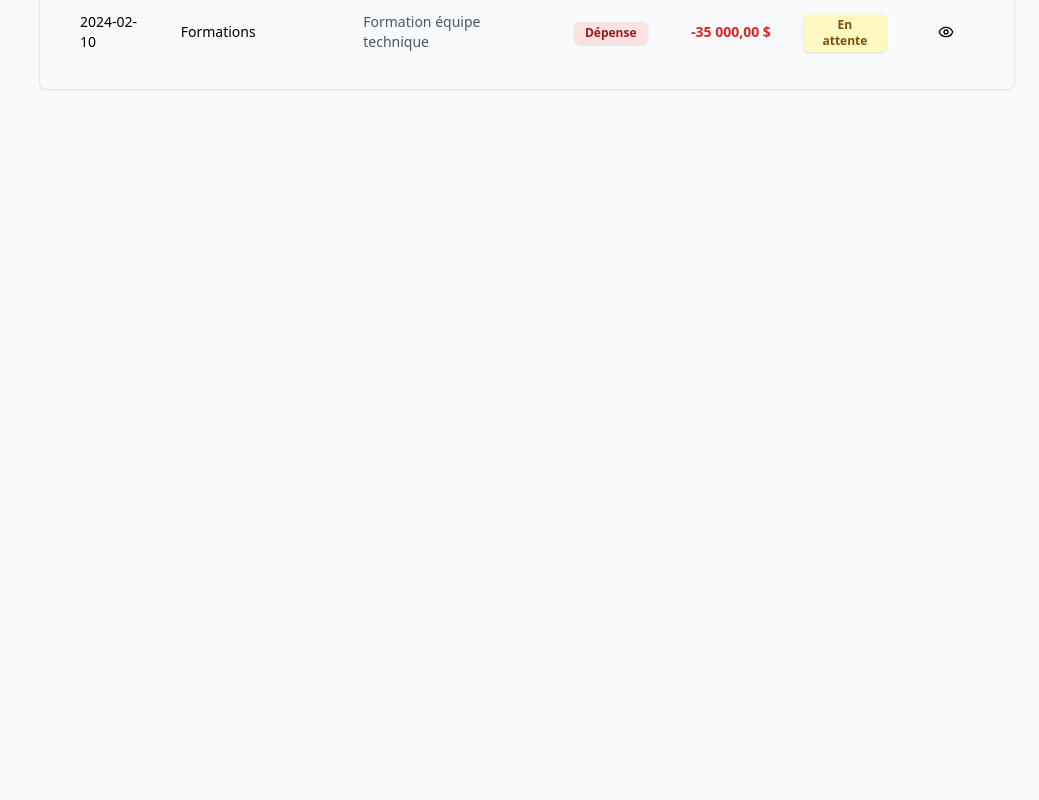
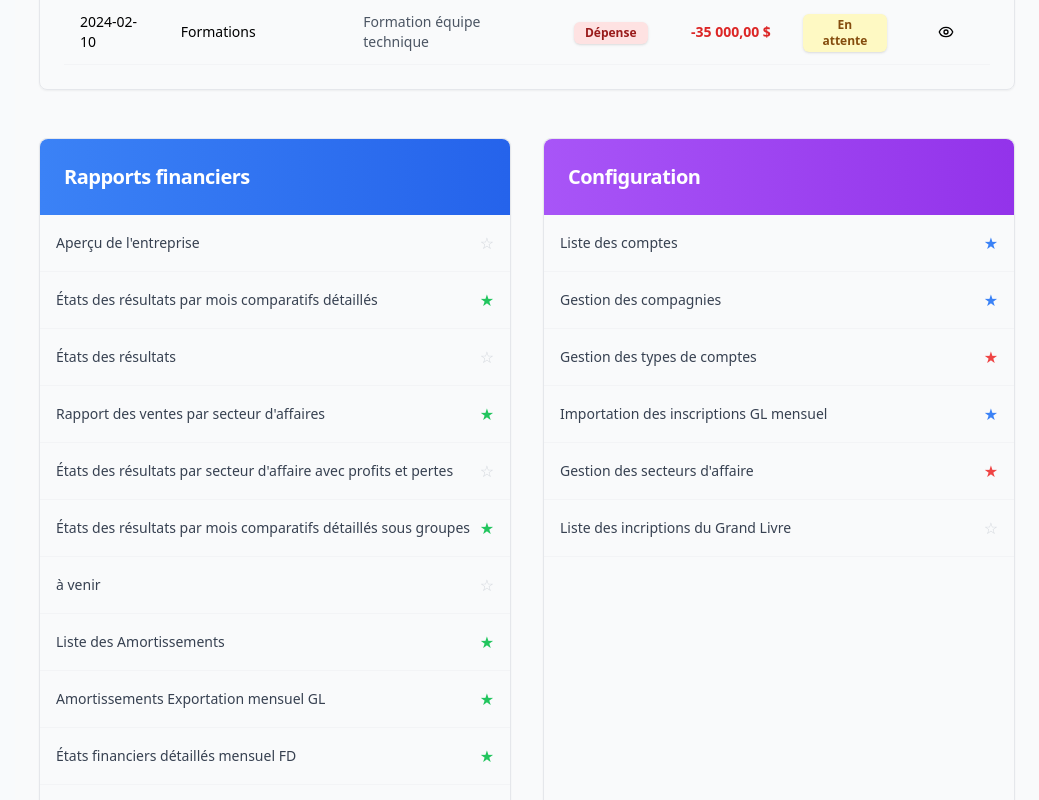
Before and after one commit to tristanbourassa2007/tactiveV2, a Next.js app: page /rapports in a window 1280 px wide. Shown: the part 1100-1900 px from the top of the page, without its empty margins (241-1280 px from the left). Before the commit the page ends 1214 px from the top, so only its background shows below. Built offline with nearby package versions, Linux system fonts and the light colour scheme.

Commit message:
Add Rapports financiers and Configuration sections with all menu items

```diff
--- a/src/app/rapports/page.tsx
+++ b/src/app/rapports/page.tsx
@@ -363,6 +363,83 @@ export default function RapportsFinanciersPage() {
             </div>
           </CardContent>
         </Card>
+
+        {/* Sections Rapports et Configuration */}
+        <div className="grid grid-cols-1 lg:grid-cols-2 gap-8 mt-12">
+          {/* Section Rapports financiers */}
+          <Card>
+            <CardHeader className="bg-gradient-to-r from-blue-500 to-blue-600 text-white rounded-t-lg">
+              <CardTitle className="text-xl font-bold">Rapports financiers</CardTitle>
+            </CardHeader>
+            <CardContent className="p-0">
+              <div className="space-y-0">
+                {[
+                  { name: "Aperçu de l'entreprise", favorite: false },
+                  { name: "États des résultats par mois comparatifs détaillés", favorite: true },
+                  { name: "États des résultats", favorite: false },
+                  { name: "Rapport des ventes par secteur d'affaires", favorite: true },
+                  { name: "États des résultats par secteur d'affaire avec profits et pertes", favorite: false },
+                  { name: "États des résultats par mois comparatifs détaillés sous groupes", favorite: true },
+                  { name: "à venir", favorite: false },
+                  { name: "Liste des Amortissements", favorite: true },
+                  { name: "Amortissements Exportation mensuel GL", favorite: true },
+                  { name: "États financiers détaillés mensuel FD", favorite: true },
+                  { name: "États financiers mensuel FD", favorite: true },
+                  { name: "Bilan sommaire", favorite: false },
+                  { name: "% du total des revenus de l'état des résultats", favorite: false },
+                  { name: "à venir", favorite: false }
+                ].map((item, index) => (
+                  <div key={index} className="flex items-center justify-between p-4 border-b border-gray-100 hover:bg-gray-50 cursor-pointer">
+                    <span className="text-sm text-gray-700">{item.name}</span>
+                    <div className="flex items-center">
+                      {item.favorite ? (
+                        <span className="text-green-500">★</span>
+                      ) : (
+                        <span className="text-gray-300">☆</span>
+                      )}
+                    </div>
+                  </div>
+                ))}
+              </div>
+            </CardContent>
+          </Card>
+
+          {/* Section Configuration */}
+          <Card>
+            <CardHeader className="bg-gradient-to-r from-purple-500 to-purple-600 text-white rounded-t-lg">
+              <CardTitle className="text-xl font-bold">Configuration</CardTitle>
+            </CardHeader>
+            <CardContent className="p-0">
+              <div className="space-y-0">
+                {[
+                  { name: "Liste des comptes", favorite: true },
+                  { name: "Gestion des compagnies", favorite: true },
+                  { name: "Gestion des types de comptes", favorite: true },
+                  { name: "Importation des inscriptions GL mensuel", favorite: true },
+                  { name: "Gestion des secteurs d'affaire", favorite: true },
+                  { name: "Liste des incriptions du Grand Livre", favorite: false }
+                ].map((item, index) => (
+                  <div key={index} className="flex items-center justify-between p-4 border-b border-gray-100 hover:bg-gray-50 cursor-pointer">
+                    <span className="text-sm text-gray-700">{item.name}</span>
+                    <div className="flex items-center">
+                      {item.favorite ? (
+                        item.name === "Gestion des types de comptes" ? (
+                          <span className="text-red-500">★</span>
+                        ) : item.name === "Gestion des secteurs d'affaire" ? (
+                          <span className="text-red-500">★</span>
+                        ) : (
+                          <span className="text-blue-500">★</span>
+                        )
+                      ) : (
+                        <span className="text-gray-300">☆</span>
+                      )}
+                    </div>
+                  </div>
+                ))}
+              </div>
+            </CardContent>
+          </Card>
+        </div>
       </div>
     </div>
   );
```
